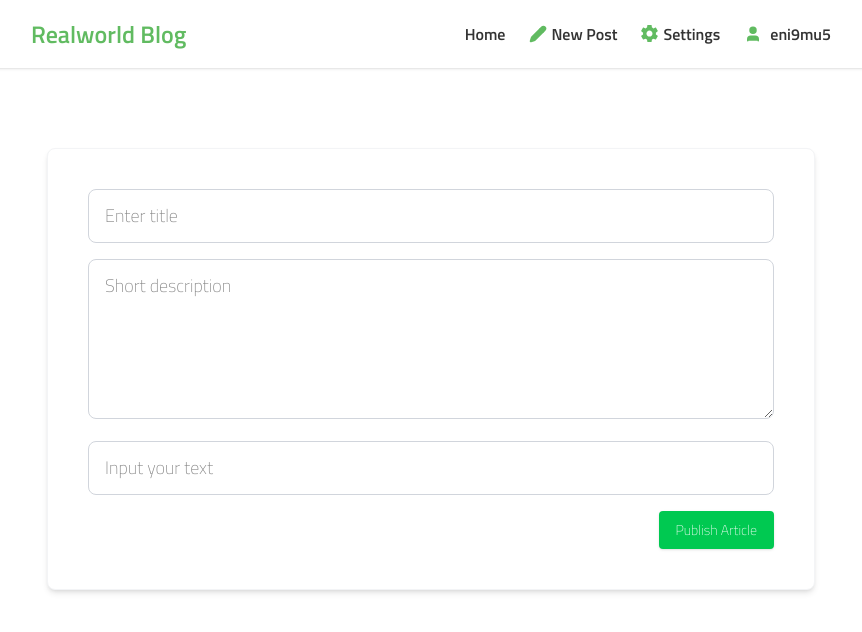
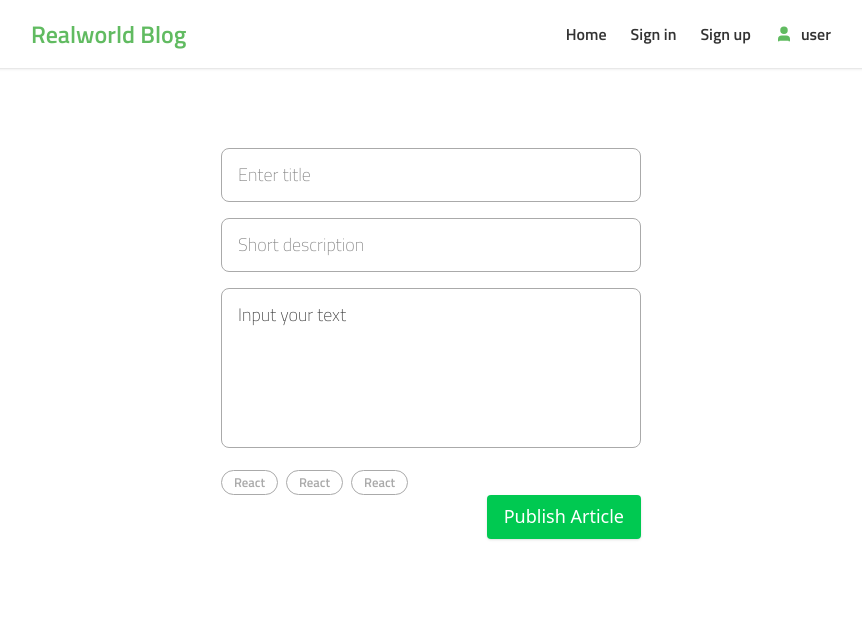
Before and after one commit to Bpkarki19/blog, a React (Vite) app: page /new-post in a window 1280 px wide. Shown: the top 632 px of the page, without its empty margins (209-1071 px from the left). Built offline with nearby package versions, Linux system fonts and the light colour scheme.

Commit message:
successful registration

```diff
--- a/src/App.jsx
+++ b/src/App.jsx
@@ -1,4 +1,4 @@
-
+import { useState } from 'react'
 import './App.css'
 
 import { BrowserRouter as Router, Routes, Route } from 'react-router-dom'
@@ -9,26 +9,28 @@ import Navbar from './components/Navbar'
 import Profile from './components/Pages/Profile'
 import CreateNewPost from './components/Pages/CreateNewPost'
 import Setting from './components/Pages/Setting'
+import Login  from './components/Pages/Login'
+import Registration from './components/Pages/Registration'
 
 
 function App() {
-  console.log(CreateNewPost);
+  const [user, setUser] = useState(null);
   return (
     <>
     <Router>
-      <Navbar/>{/*roof*/}
+      <Navbar user={user}/>{/*roof*/}
       {/* the rooms */}
       <Routes>
         <Route path="/" element={<HomePage/>}/>
         <Route path="/articles/:slug" element={<ArticlePage/>}/>
         <Route path="/new-post" element = {<CreateNewPost/>}/>
         <Route path='/setting' element={<Setting/>}/>
-        {/*
+
         <Route path='/sign-in' element={<Login/>}/>
         <Route path="/sign-up" element={<Registration/>}/>
 
 
-         */}
+
         <Route path='/profile' element={<Profile/>}/>
 
         <Route path="*" element={<Navigate to="/" />} />
--- a/src/components/Navbar.jsx
+++ b/src/components/Navbar.jsx
@@ -1,8 +1,8 @@
-import { Link } from 'react-router-dom';
-import { Pencil, Settings, User } from 'lucide-react';
-import SettingLogo from './UI/SettingLogo';
+import { Link, } from 'react-router-dom';
+import LoggedinLink from './UI/LoggedInLinks';
+import LoggedOutLink from './UI/LoggedOutLink';
 
-export default function Navbar() {
+export default function Navbar({user}) {
   const iconColor = 'text-[#61BB61]'
   const brandGreen = '#61BB61'
   const navLinkStyle = "text-[#333333] text-[16px] font-semibold";
@@ -24,21 +24,14 @@ export default function Navbar() {
               Home
             </Link>
           </li>
+          {/*conditional logic*/}
+          {user ? (
+          <LoggedinLink/>
+          ):(
+            <LoggedOutLink/>
+          )}
 
-          <li className="flex items-center gap-1 hover:text-green-500 transition-colors">
-            <Pencil size={18} className={iconColor} fill={brandGreen} />
-            <Link to="/new-post" className={navLinkStyle} >New Post</Link>
-          </li>
 
-          <li className="flex items-center gap-1 hover:text-green-500 transition-colors">
-            <SettingLogo/>
-            <Link to="/setting" className={navLinkStyle}>Settings</Link>
-          </li>
-
-          <li className="flex items-center gap-2 hover:text-green-500 transition-colors">
-            <User size={18} className={iconColor} fill={brandGreen}/>
-            <Link to="/profile" className={navLinkStyle}>eni9mu5</Link>
-          </li>
         </ul>
 
       </nav>
--- a/src/components/Pages/CreateNewPost.jsx
+++ b/src/components/Pages/CreateNewPost.jsx
@@ -1,6 +1,7 @@
-import { useState } from "react"
-import Input from '../UI/Input'
+import { useState } from "react";
+import Input from '../UI/Input';
 import Button from "../UI/Button";
+import Tag from '../UI/Tag';
 
 export default function CreateNewPost() {
   const [formData, setFormData] = useState({
@@ -22,7 +23,7 @@ export default function CreateNewPost() {
   }
 
   return (
-    <div className="max-w-3xl mx-auto mt-20 px-10 py-10 bg-white shadow-md rounded-lg border border-gray-100">
+    <div className="w-[500px] mx-auto mt-20 px-10"> {/*34px*/}
     <form onSubmit={handleSubmit}>
       <Input
         name="title"
@@ -33,20 +34,26 @@ export default function CreateNewPost() {
       />
       <Input
         name="description"
-        type="textarea"
+        type="text"
         placeholder="Short description"
         onChange={handleChange}
         value={formData.description}
       />
       <Input
+        className="placeholder:text-[#333333]"
         name="content"
-        type="text"
+        type="textarea"
         placeholder="Input your text"
         onChange={handleChange}
         value={formData.content}
       />
+      <div className="flex gap-2">
+        <Tag>React</Tag>
+        <Tag>React</Tag>
+        <Tag>React</Tag>
+      </div>
       <div className="flex justify-end">
-        <Button type='submit'>Publish Article</Button>
+        <Button type='submit' className="text-[18px] font-sans">Publish Article</Button>
       </div>
 
     </form>
--- a/src/components/Pages/Login.jsx
+++ b/src/components/Pages/Login.jsx
@@ -0,0 +1,51 @@
+import { useState } from "react";
+import Input from '../UI/Input';
+import Button from "../UI/Button";
+
+
+export default function Login() {
+  const [formData, setFormData] = useState({
+    username:'',
+    password:'',
+
+  });
+
+  const handleChange=(e)=>{
+    const {name,value} = e.target;
+    setFormData(prev=>(
+      {...prev, [name]:value}
+    ));
+  };
+
+  const handleSubmit=(e)=>{
+    e.preventDefault();
+
+  }
+
+  return (
+    <div className="w-[500px] mx-auto mt-20 px-10"> {/*34px*/}
+    <div className="flex justify-center"><h1 className="font-bold text-5xl pb-5">Sign in</h1></div>
+    <form onSubmit={handleSubmit}>
+      <Input
+        name="title"
+        type="text"
+        placeholder="Username"
+        onChange={handleChange}
+        value={formData.title}
+      />
+      <Input
+        name="description"
+        type="text"
+        placeholder="password"
+        onChange={handleChange}
+        value={formData.description}
+      />
+
+      <div className="flex justify-end">
+        <Button type='submit' className="text-[18px] font-sans">Sign in</Button>
+      </div>
+
+    </form>
+    </div>
+  )
+}
--- a/src/components/Pages/Registration.jsx
+++ b/src/components/Pages/Registration.jsx
@@ -1,57 +1,108 @@
+import { useState } from "react"
+import axios from 'axios';
 import Input from "../UI/Input"
 import Button from "../UI/Button"
-import { useState } from "react"
+import { useNavigate } from "react-router-dom"
 
 export default function Registration() {
-
+  const navigate = useNavigate()
+  const [error, setError] = useState(false)
+  const [loading, setLoading] = useState(null)
   const [formData, setFormData] = useState({
     username: "",
     email: "",
-    password: ""
+    password: "",
   })
 
   const handleChange = (e) => {
-    const {name,value} = e.target;
-    setFormData((prev)=>{
-        return {
-          ...prev,
-          [name]:value,
-        };
-    });
-
+    const { name, value } = e.target
+    setFormData((prev) => ({ ...prev, [name]: value }))
   }
 
-  const handleSubmit = (e)=>{
-    e.preventDefault();
-    console.log('form submited')
+  const handleSubmit = async (e) => {
+    e.preventDefault()
+    console.log('successful');
+    console.log(formData);
+    setLoading(true)
+    setError(null)
+    try {
+      const payload = {
+        user: {
+          username: formData.username,
+          email: formData.email,
+          password: formData.password,
+        },
+      }
+      const response = await axios.post(
+        "https://realworld.habsida.net/api/users",
+        payload
+      )
+      console.log("success", response.data.user)
+      //response.data.user.token to localStorage
+      navigate("/")
+    } catch (err) {
+      if (err.response && err.response.data && err.response.data.errors) {
+        const errors = err.response.data.errors
+        //converting api error object into string
+        const errMsg = Object.entries(errors)
+          .map(([key, val]) => `${key} ${val}`)
+          .join(",")
+        setError(errMsg)
+      }
+    } finally {
+      setLoading(false)
+    }
   }
 
-
   return (
-    <form className="registration" onSubmit={handleSubmit}>
-      <span>Sign up</span>
+    <div className="w-[500px] mx-auto mt-20 px-10">
+      {" "}
+      {/*34px*/}
+      <div className="flex justify-center">
+        <h1 className="font-bold text-5xl pb-5">Sign up</h1>
+      </div>
+      {/* Show Error Message if any */}
+      {error && (
+        <ul className="bg-red-50 text-red-500 p-4 rounded-lg mb-4 list-disc list-inside">
+          <li>{error}</li>
+        </ul>
+      )}
+      <form onSubmit={handleSubmit}>
         <Input
+          name="username"
           type="text"
-        name="userName"
-        placeholder="UserName"
+          placeholder="Username"
+          onChange={handleChange}
           value={formData.username}
-        onChange={handleChange}
         />
         <Input
+          name="email"
           type="email"
-        name="email"
-        placeholder="Your Email"
+          placeholder="Email Address"
+          onChange={handleChange}
           value={formData.email}
-        onChange={handleChange}
         />
         <Input
+          name="password"
           type="password"
-        name="password"
-        placeholder="passowrd"
+          placeholder="Password"
+          onChange={handleChange}
           value={formData.password}
+        />
+        <Input
+          name="repeatPassword"
+          type="text"
+          placeholder="Repeat Password"
           onChange={handleChange}
+          value={formData.description}
         />
-      <Button type="submit" variant="primary" size="lg">Create Account </Button>
+
+        <div className="flex justify-end">
+          <Button type="submit" className="text-[18px] font-sans">
+            Sign up
+          </Button>
+        </div>
       </form>
+    </div>
   )
 }
--- a/src/components/UI/Input.jsx
+++ b/src/components/UI/Input.jsx
@@ -1,11 +1,11 @@
 export default function Input({type,className='', ...props}){
-
-    const baseStyles = "w-full border border-gray-300 rounded-lg px-4 py-3 text-lg focus:border-green-500 outline-none transition-all mb-4";
+    const borderProperty ='border-[#AAAAAA] border'
+    const baseStyles = "w-full rounded-lg px-4 py-3 text-lg focus:border-green-500 outline-none transition-all mb-4 appearance-none";
     if (type === 'textarea'){
-        return<textarea {...props} className={`${baseStyles} h-40 ${className}`}/>
+        return<textarea {...props} className={`${baseStyles} ${borderProperty} h-40 ${className} resize-none`}/>
     }
     return(
-        <input type={type} {...props} className={`${baseStyles} ${className}`}/>
+        <input type={type} {...props} className={`${baseStyles} ${borderProperty} ${className}`}/>
 
     )
 }
--- /dev/null
+++ b/src/components/UI/LoggedInLinks.jsx
@@ -0,0 +1,27 @@
+import SettingLogo from './SettingLogo';
+import { Pencil, User } from 'lucide-react';
+export default function LoggedinLink() {
+  const navLinkStyle = "text-[#333333] text-[16px] font-semibold"
+  return (
+    <>
+      <li className="flex items-center gap-1 hover:text-green-500 transition-colors">
+        <Pencil size={18} className={iconColor} fill={brandGreen} />
+        <Link to="/new-post" className={navLinkStyle}>
+          New Post
+        </Link>
+      </li>
+      <li className="flex items-center gap-1 hover:text-green-500 transition-colors">
+        <SettingLogo />
+        <Link to="/setting" className={navLinkStyle}>
+          Settings
+        </Link>
+      </li>
+      <li className="flex items-center gap-2 hover:text-green-500 transition-colors">
+        <User size={18} className={iconColor} fill={brandGreen} />
+        <Link to="/profile" className={navLinkStyle}>
+          Real_username
+        </Link>
+      </li>
+    </>
+  )
+}
--- /dev/null
+++ b/src/components/UI/LoggedOutLink.jsx
@@ -0,0 +1,27 @@
+import { Link,NavLink } from "react-router-dom"
+import {User } from 'lucide-react';
+export default function LoggedOutLink() {
+  const navLinkStyle = "text-[#333333] text-[16px] font-semibold"
+  const iconColor = 'text-[#61BB61]'
+  const brandGreen = '#61BB61'
+  return (
+    <>
+      <li>
+        <NavLink to="/sign-in" className={navLinkStyle}>
+          Sign in
+        </NavLink>
+      </li>
+      <li>
+        <NavLink to="/sign-up" className={navLinkStyle}>
+          Sign up
+        </NavLink>
+      </li>
+      <li className="flex items-center gap-2 hover:text-green-500 transition-colors">
+        <User size={18} className={iconColor} fill={brandGreen} />
+        <Link to="/profile" className={navLinkStyle}>
+          user
+        </Link>
+      </li>
+    </>
+  )
+}
```
Also changed, not shown: src/components/Pages/Setting.jsx (+7 -4 lines). Lines whose indentation alone changed are shown as unchanged.
